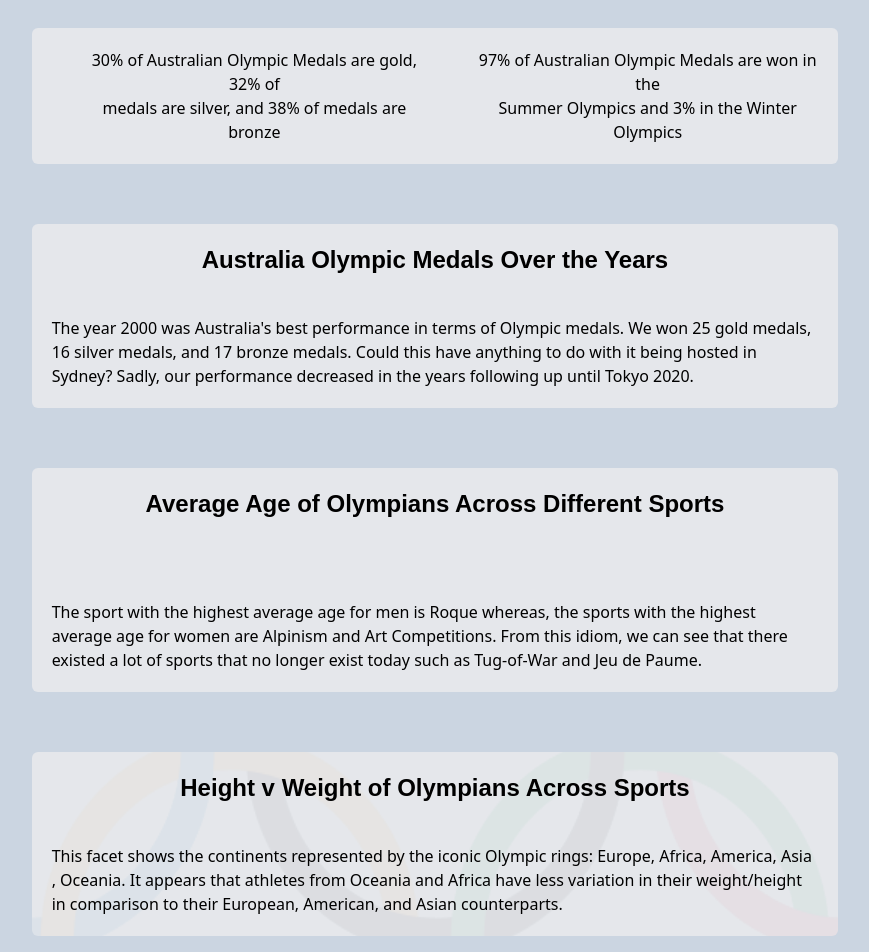
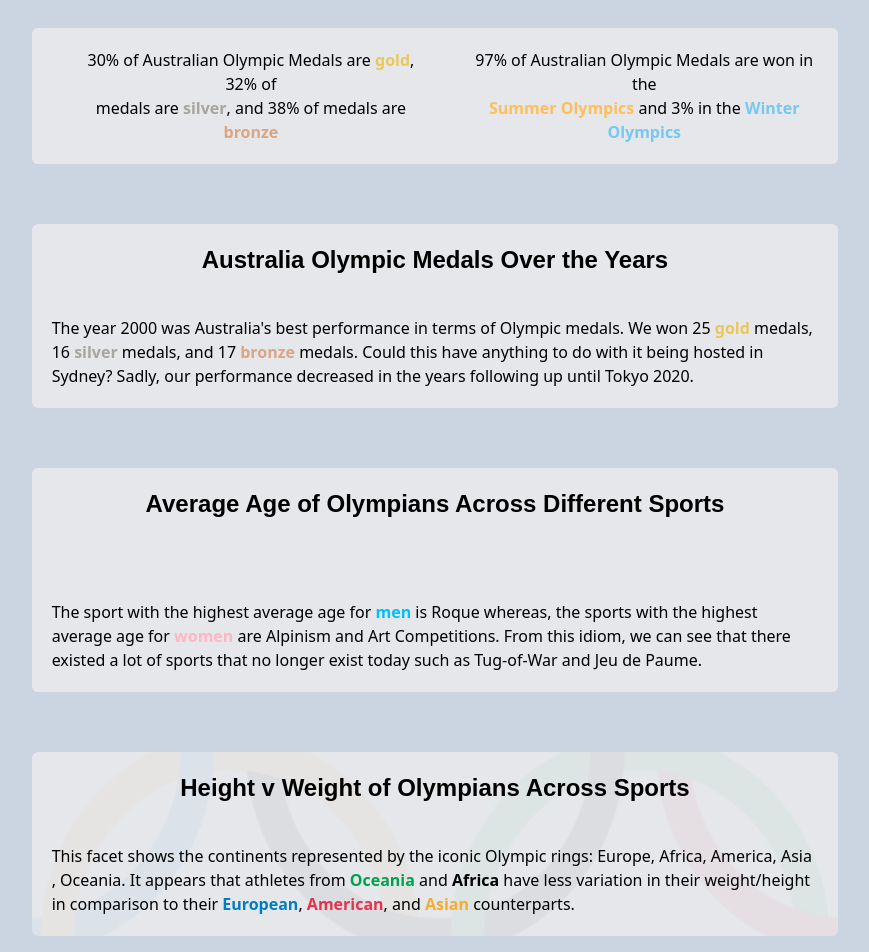
Before and after one commit to khang-dao/fit3179, a website: page index.html in a window 1280 px wide. Shown: the part 340-1292 px from the top of the page, without its empty margins (205-1074 px from the left). Drawn offline with Linux system fonts and the light colour scheme; a script that the page names is missing.

Commit message:
Bolding/colouring of text

```diff
--- a/index.html
+++ b/index.html
@@ -36,13 +36,13 @@
             <div class="flex justify-center">
                 <div class="mr-5">
                     <div class="" id="idiom-1-1"></div>
-                    <p class="pl-7 text-center">30% of Australian Olympic Medals are gold, 32% of </p>
-                    <p class="pl-7 text-center">medals are silver, and 38% of medals are bronze </p>
+                    <p class="pl-7 text-center">30% of Australian Olympic Medals are <span style="color:rgb(232,200,93); font-weight: bold;">gold</span>, 32% of </p>
+                    <p class="pl-7 text-center">medals are <span style="color:rgb(167,165,156); font-weight: bold;">silver</span>, and 38% of medals are <span style="color:rgb(219,165,132); font-weight: bold;">bronze</span> </p>
                 </div>
                 <div class="">
                     <div class="" id="idiom-1-2"></div>
                     <p class="pl-7 text-center">97% of Australian Olympic Medals are won in the</p>
-                    <p class="pl-7 text-center">Summer Olympics and 3% in the Winter Olympics</p>
+                    <p class="pl-7 text-center"><span style="color:rgb(255,190,88); font-weight: bold;">Summer Olympics</span> and 3% in the <span style="color:rgb(119,200,240); font-weight: bold;">Winter Olympics</span></p>
                 </div>
             </div>
         </div>
@@ -53,7 +53,7 @@
                 <div id="idiom-2"></div>
             </div>
 
-            <p>The year 2000 was Australia's best performance in terms of Olympic medals. We won 25 gold medals, 16 silver medals, and 17 bronze medals.
+            <p>The year 2000 was Australia's best performance in terms of Olympic medals. We won 25 <span style="color:rgb(232,200,93); font-weight: bold;">gold</span> medals, 16 <span style="color:rgb(167,165,156); font-weight: bold;">silver</span> medals, and 17 <span style="color:rgb(219,165,132); font-weight: bold;">bronze</span> medals.
                 Could this have anything to do with it being hosted in Sydney? Sadly, our performance decreased in the years following
                 up until Tokyo 2020.</p>
         </div>
@@ -64,7 +64,7 @@
                 <div id="idiom-3"></div>
             </div>
 
-            <p>The sport with the highest average age for men is Roque whereas, the sports with the highest average age for women are Alpinism and Art Competitions.
+            <p>The sport with the highest average age for <span style="color:deepskyblue; font-weight: bold;">men</span> is Roque whereas, the sports with the highest average age for <span style="color:lightpink; font-weight: bold;">women</span> are Alpinism and Art Competitions.
                 From this idiom, we can see that there existed a lot of sports that no longer exist today such as Tug-of-War and Jeu de Paume.
             </p>
         </div>
@@ -83,8 +83,8 @@
             </div>
 
             <p>This facet shows the continents represented by the iconic Olympic rings: Europe, Africa, America, Asia , Oceania.
-                It appears that athletes from Oceania and Africa have less variation in their weight/height in comparison to their
-                European, American, and Asian counterparts.</p>
+                It appears that athletes from <span style="color:#00A14E; font-weight: bold;">Oceania</span> and <span style="color:black; font-weight: bold;">Africa</span> have less variation in their weight/height in comparison to their
+                <span style="color:#007DC2; font-weight: bold;">European</span>, <span style="color:#E7314C; font-weight: bold;">American</span>, and <span style="color:#F4AB2F; font-weight: bold;">Asian</span> counterparts.</p>
         </div>
 
         <div class="col-start-2 col-end-6 m-5 p-5 bg-gray-200 rounded-md ">
--- a/js/idioms/idiom-3.vg.json
+++ b/js/idioms/idiom-3.vg.json
@@ -49,7 +49,7 @@
       "transform": [{"filter": {"field": "Sex", "equal": "F"}}],
       "title": {"text": "Female", "dy": 200},
       "width": 950,
-      "mark": "bar",
+      "mark": {"type": "bar", "width": {"band": 0.7}},
       "encoding": {
         "x": {"field": "Sport", "axis": null, "sort": "ascending"},
         "y": {
```
Also changed, not shown: css/output.css.
